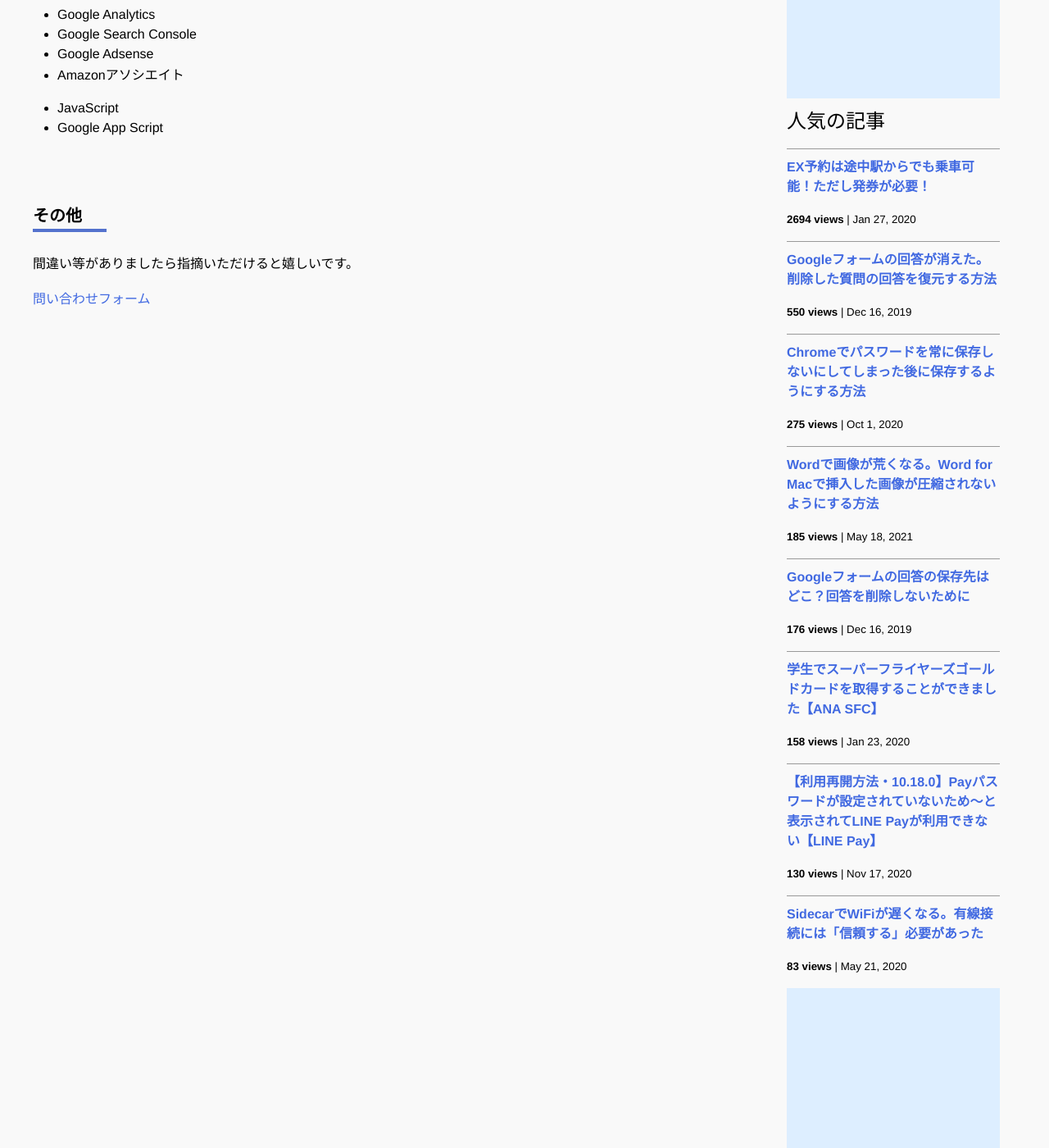
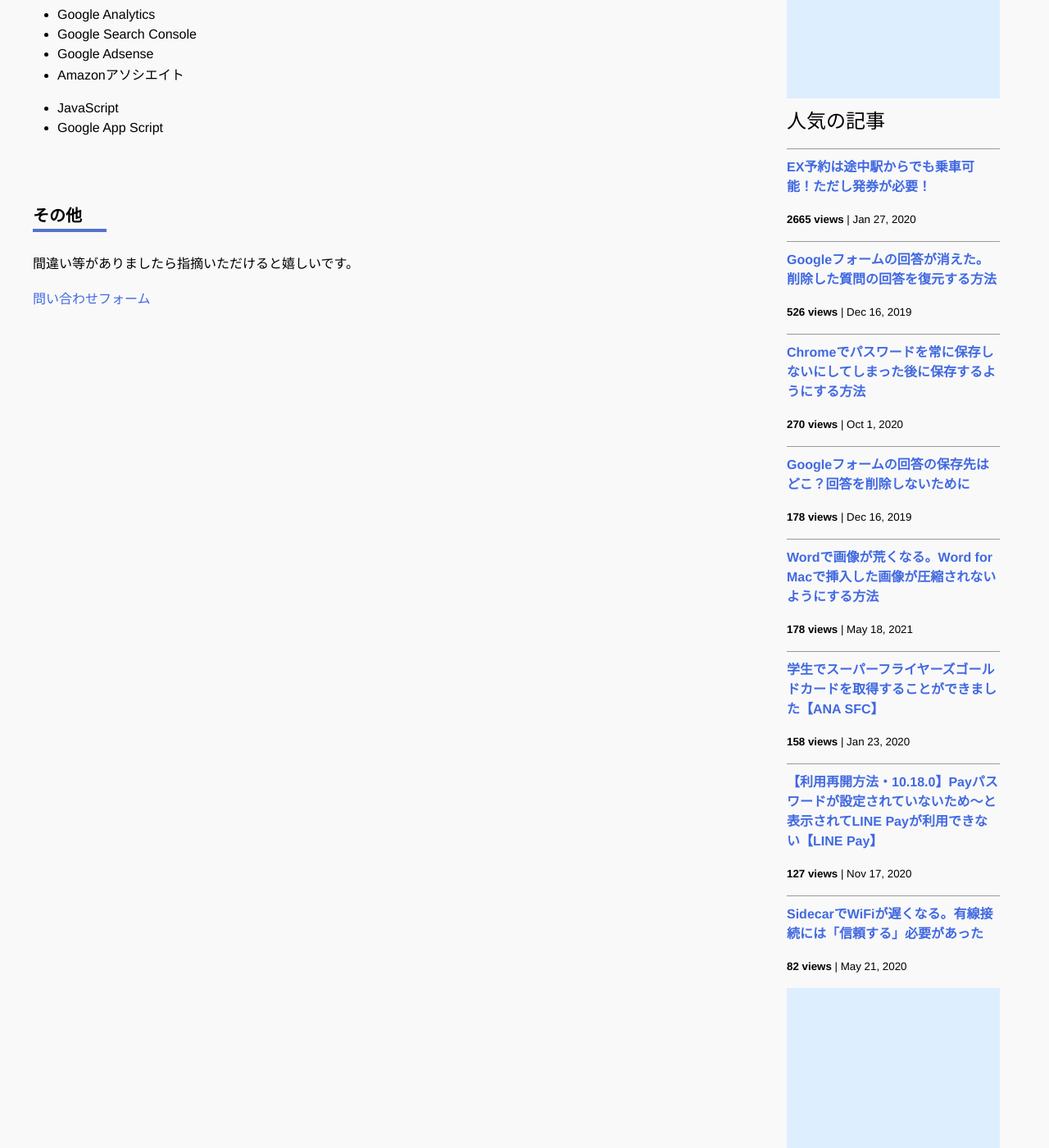
Before and after one commit to iwanaminami/shoyaiwaname, a Jekyll site: the page built from about.markdown, in a window 1280 px wide and 1400 px high, scrolled down 693 px. Shown: the whole window at 82% size. Built offline with Jekyll 4.4.1, drawn with Linux system fonts in a browser that asks for light colours; nearby versions of some CDN libraries; comment, search, counter and statistics services are not loaded.

Commit message:
a new commit message

```diff
--- a/_data/popularposts.yml
+++ b/_data/popularposts.yml
@@ -1,17 +1,17 @@
 side:
-  - view: 2694
+  - view: 2665
     url: /2020/01/27/ex-rideontheway.html
-  - view: 550
+  - view: 526
     url: /2019/12/16/restore-googleform.html
-  - view: 275
+  - view: 270
     url: /2020/10/01/googlepassword.html
-  - view: 185
+  - view: 178
+    url: /2019/12/16/googleform-answers.html
+  - view: 178
     url: /2021/05/18/image-compression-word.html
-  - view: 176
-    url: /2019/12/16/googleform-answers.html
   - view: 158
     url: /2020/01/23/sfcgold.html
-  - view: 130
+  - view: 127
     url: /2020/11/17/linepay.html
-  - view: 83
+  - view: 82
     url: /2020/05/21/sidecar-via-cable.html
```
